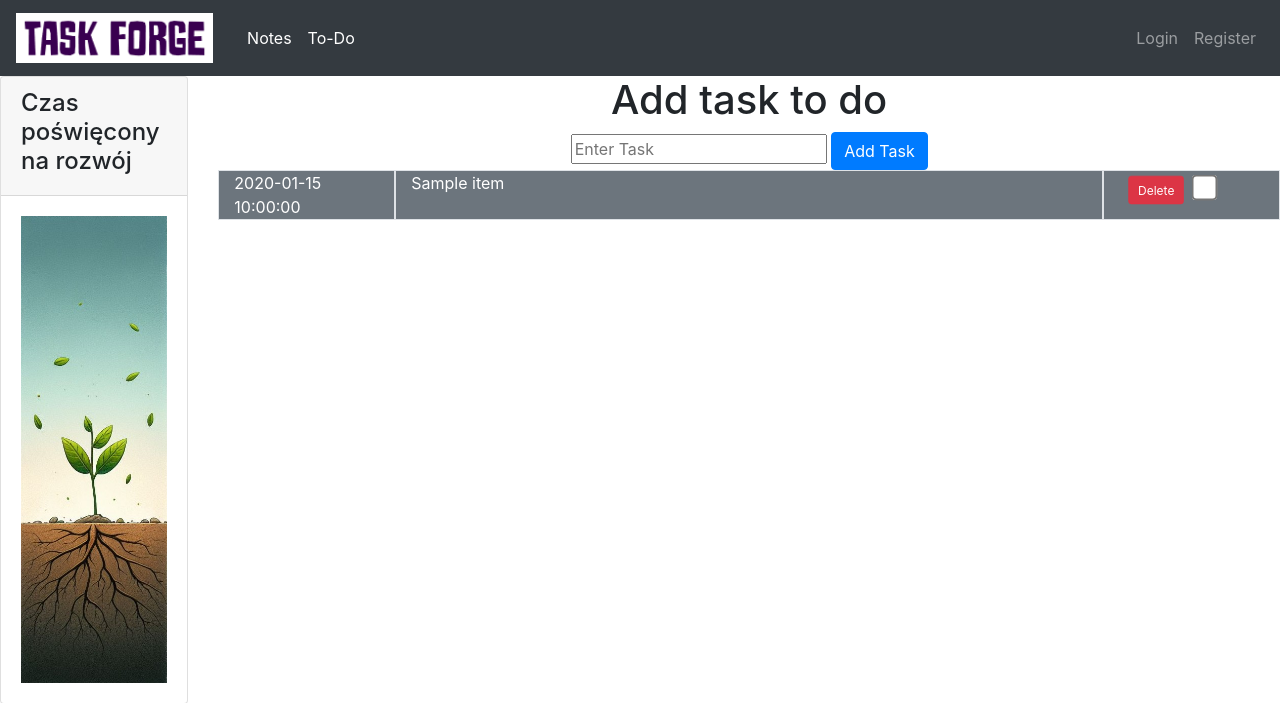
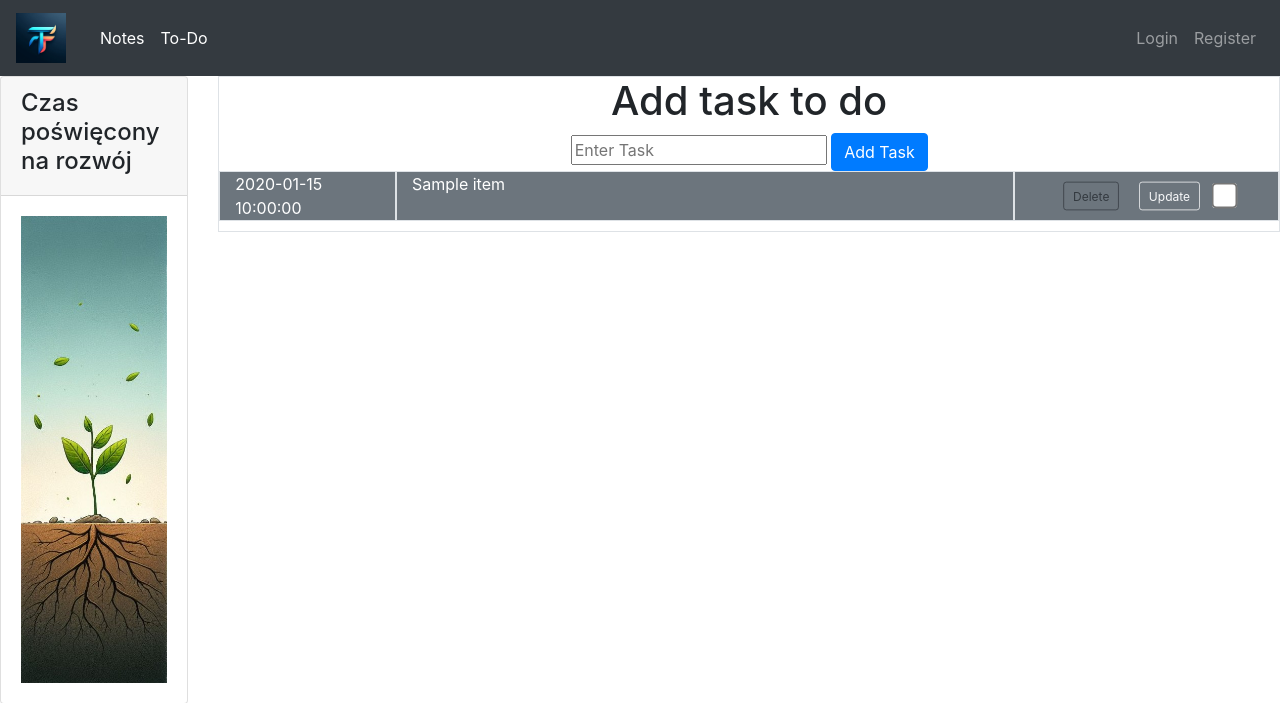
Before and after one commit to PawelekKlocek/TaskForge, a Flask app: template templates/todo.html in a window 1280 px wide. Shown: the top 703 px of the page. Run offline with Flask 3, Linux system fonts and the light colour scheme; the template is opened without the code that fills it: most values are stand-ins (such as "Sample title", 1, 10 or a date in 2020); some libraries are stand-ins or nearby versions.

Commit message:
small changes

```diff
--- a/server.py
+++ b/server.py
@@ -35,6 +35,15 @@ def delete_todo(todo_id):
         if todo['id'] == todo_id:
             todos.remove(todo)
     return redirect(url_for('todo'))
+#Do zmiany
+'''
+@app.route("/update/<string:todo_id>", methods=['POST'])# dodajemy metody POST do routingu który pozwoli nam na usuwanie zadań z listy
+def update_todo(todo_id):
+    for todo in todos:
+        if todo['id'] == todo_id:
+            todo['name'] = request.form["new_todo_name"]
+    return redirect(url_for('todo'))
+'''
 
 # dodajemy metody POST do routingu który pozwoli nam na usuwanie zadań z listy
 @app.route("/checked/<string:todo_id>", methods=['POST'])
--- a/templates/base.html
+++ b/templates/base.html
@@ -16,7 +16,7 @@
 <body >
     <nav class="navbar navbar-expand-lg navbar-dark bg-dark">
         <a class="navbar-brand" href="{{url_for('home')}}">
-            <img src="{{url_for('static', filename='img_1.png')}}" alt="Logo">
+            <img src="{{url_for('static', filename='logo.png')}}" alt="Logo">
         </a>
         <button class="navbar-toggler" type="button" data-toggle="collapse" data-target="#navbarNav" aria-controls="navbarNav" aria-expanded="false" aria-label="Toggle navigation">
 	     <span class="navbar-toggler-icon"></span>
--- /dev/null
+++ b/templates/style.css
@@ -0,0 +1,3 @@
+.text-class{
+    font-size: 20px; ;
+}
--- a/templates/todo.html
+++ b/templates/todo.html
@@ -2,6 +2,7 @@
 {% block title %} To Do List{% endblock %}
 {% block content %}
 
+<div class=" border border-muted">
 <div style="text-align: center;">
     <h1> Add task to do</h1>
     <form action="{{url_for('todo')}}" method="post" >
@@ -10,18 +11,21 @@
     </form>
 </div>
 
-<div class="todo-container">
+
     {% for item in items %}
     <div class="container bg-secondary mx-auto text-white" style="margin-bottom: 10px;">
-        <div class= "row"  >
+        <div class="row" >
             <div class="col-2 border">{{ item.date }}</div>
-            <div class="col-8 border " style="word-wrap: break-word;">{{ item.name }}</div>
-            <div class="col-2 border">
-                <form action="{{ url_for('delete_todo', todo_id = item.id ) }}" method="post" class="d-inline-block">
-                    <button class="btn btn-danger " style="transform: scale(0.75);">Delete</button>
+            <div class="col-7 border" style="word-wrap: break-word;">{{ item.name }}</div>
+            <div class="col-3 border" style="display: flex; justify-content: center; align-items: center;">
+                <form action="{{ url_for('delete_todo', todo_id=item.id) }}" method="post" class="d-inline-block">
+                    <button class="btn btn-outline-dark" style="transform: scale(0.75);">Delete</button>
+                </form>
+                <form action="" method="post" class="d-inline-block mr-2">
+                    <button class="btn btn-outline-light" style="transform: scale(0.75);">Update</button>
                 </form>
                 <form action="{{ url_for('checked_todo', todo_id=item.id) }}" method="post" class="d-inline-block mr-2">
-                    <input type="checkbox" name="completed" style="transform: scale(2); " {% if item.checked %} checked {% endif %} onchange="this.form.submit()">
+                    <input type="checkbox" name="completed" style="transform: scale(2);" {% if item.checked %} checked {% endif %} onchange="this.form.submit()">
                 </form>
             </div>
         </div>
```
